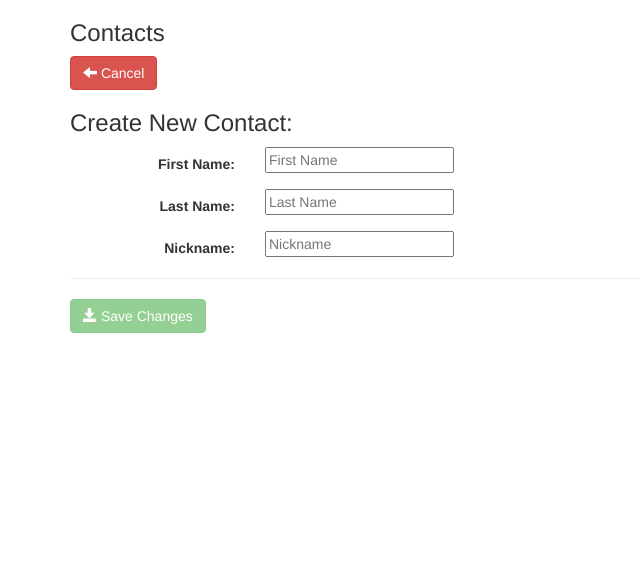
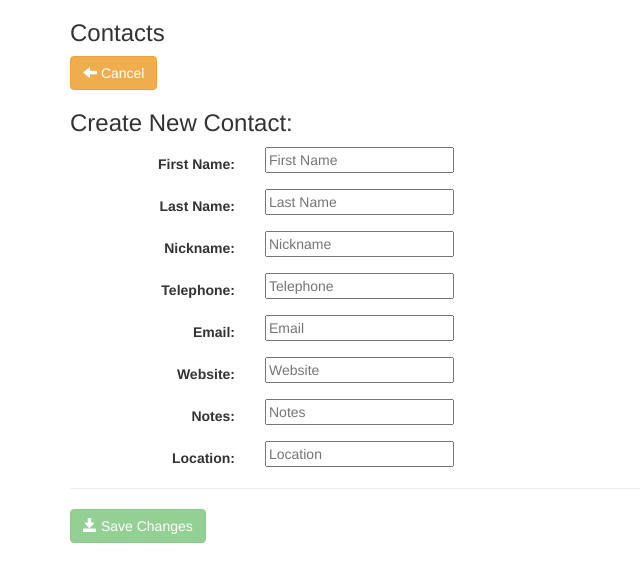
Before and after one commit to mattmogford/ContactsWebApp, a plain HTML site: page index.html in a window 1280 px wide. Both pictures are taken after a click on the button "Add New Contact". Shown: the whole page, without its empty margins (0-640 px from the left). Drawn offline with nearby package versions, Linux system fonts and the light colour scheme.

Commit message:
Updated index.html

```diff
--- a/index.html
+++ b/index.html
@@ -2,8 +2,8 @@
 <html>
 <link rel="stylesheet" href="http://maxcdn.bootstrapcdn.com/bootstrap/3.2.0/css/bootstrap.min.css">
 <script src="http://ajax.googleapis.com/ajax/libs/angularjs/1.4.8/angular.min.js"></script>
-<!-- <link rel="stylesheet" href="./lib/bootstrap.min.css">
-<script src="./lib/angular.min.js"></script> -->
+<!--<link rel="stylesheet" href="./lib/bootstrap.min.css">
+<script src="./lib/angular.min.js"></script>-->
 
 <body ng-app="myApp" ng-controller="mainController">
 
@@ -11,11 +11,11 @@
 
     <h3>Contacts</h3>
 
-    <button class="btn btn-success" ng-click="editContact('new')" ng-hide="!hideform">
+    <button class="btn btn-success" ng-click="createContact()" ng-hide="!hideform">
       <span class="glyphicon glyphicon-user"></span> Add New Contact
     </button>
 
-    <button class="btn btn-danger" ng-click="cancelEdit()" ng-hide="hideform">
+    <button class="btn btn-warning" ng-click="cancelEdit()" ng-hide="hideform">
       <span class="glyphicon glyphicon-arrow-left"></span> Cancel
     </button>
 
@@ -41,10 +41,44 @@
           <input type="text" ng-model="nickname" placeholder="Nickname">
         </div>
       </div>
+      <div class="form-group">
+        <label class="col-sm-2 control-label">Telephone:</label>
+        <div class="col-sm-10">
+          <input type="text" ng-model="telephone" placeholder="Telephone">
+        </div>
+      </div>
+      <div class="form-group">
+        <label class="col-sm-2 control-label">Email:</label>
+        <div class="col-sm-10">
+          <input type="text" ng-model="email" placeholder="Email">
+        </div>
+      </div>
+      <div class="form-group">
+        <label class="col-sm-2 control-label">Website:</label>
+        <div class="col-sm-10">
+          <input type="text" ng-model="website" placeholder="Website">
+        </div>
+      </div>
+      <div class="form-group">
+        <label class="col-sm-2 control-label">Notes:</label>
+        <div class="col-sm-10">
+          <input type="text" ng-model="notes" placeholder="Notes">
+        </div>
+      </div>
+      <div class="form-group">
+        <label class="col-sm-2 control-label">Location:</label>
+        <div class="col-sm-10">
+          <input type="text" ng-model="location" placeholder="Location">
+        </div>
+      </div>
 
       <hr>
 
-      <button class="btn btn-success" ng-disabled="error || incomplete" ng-click="saveContact">
+      <button class="btn btn-danger" ng-hide="!selectedContact" ng-click="deleteSelectedContact()">
+        <span class="glyphicon glyphicon-trash"></span> Delete Contact
+      </button>
+
+      <button class="btn btn-success" ng-disabled="error || incomplete" ng-click="saveContact()">
         <span class="glyphicon glyphicon-save"></span> Save Changes
       </button>
     </form>
@@ -57,7 +91,7 @@
         <th>Telephone</th>
         <!-- <th>Edit</th> -->
       </tr></thead>
-      <tbody><tr ng-repeat="contact in contacts" ng-click="editContact( contact.id )">
+      <tbody><tr ng-repeat="contact in contacts" ng-click="viewContact( contact )">
           <td>
             <img src="./img/{{ contact.photo || defaultPhoto }}.jpg"
                  style="height: 9vh"
@@ -67,11 +101,6 @@
           <td>{{ contact.firstname }}</td>
           <td>{{ contact.lastname }}</td>
           <td>{{ contact.telephone }}</td>
-        <!-- <td>
-          <button class="btn" ng-click="editContact(contact.id)">
-            <span class="glyphicon glyphicon-pencil"></span>&nbsp;&nbsp;Edit
-          </button>
-        </td> -->
       </tr></tbody>
     </table>
 
```
